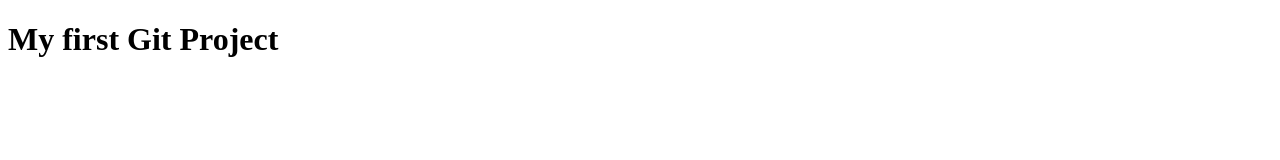
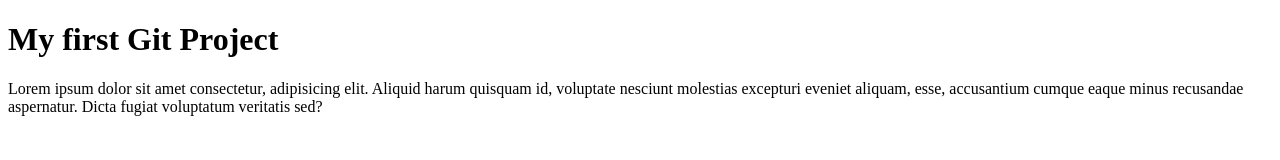
Before and after one commit to ayu5peecaptain/Git1, a plain HTML site: page index.html in a window 1280 px wide. Drawn offline with Linux system fonts and the light colour scheme.

Commit message:
add some text

```diff
--- a/index.html
+++ b/index.html
@@ -8,6 +8,7 @@
 </head>
 <body>
     <h1>My first Git Project</h1>
+    <p>Lorem ipsum dolor sit amet consectetur, adipisicing elit. Aliquid harum quisquam id, voluptate nesciunt molestias excepturi eveniet aliquam, esse, accusantium cumque eaque minus recusandae aspernatur. Dicta fugiat voluptatum veritatis sed?</p>
 
 </body>
 </html>
```
